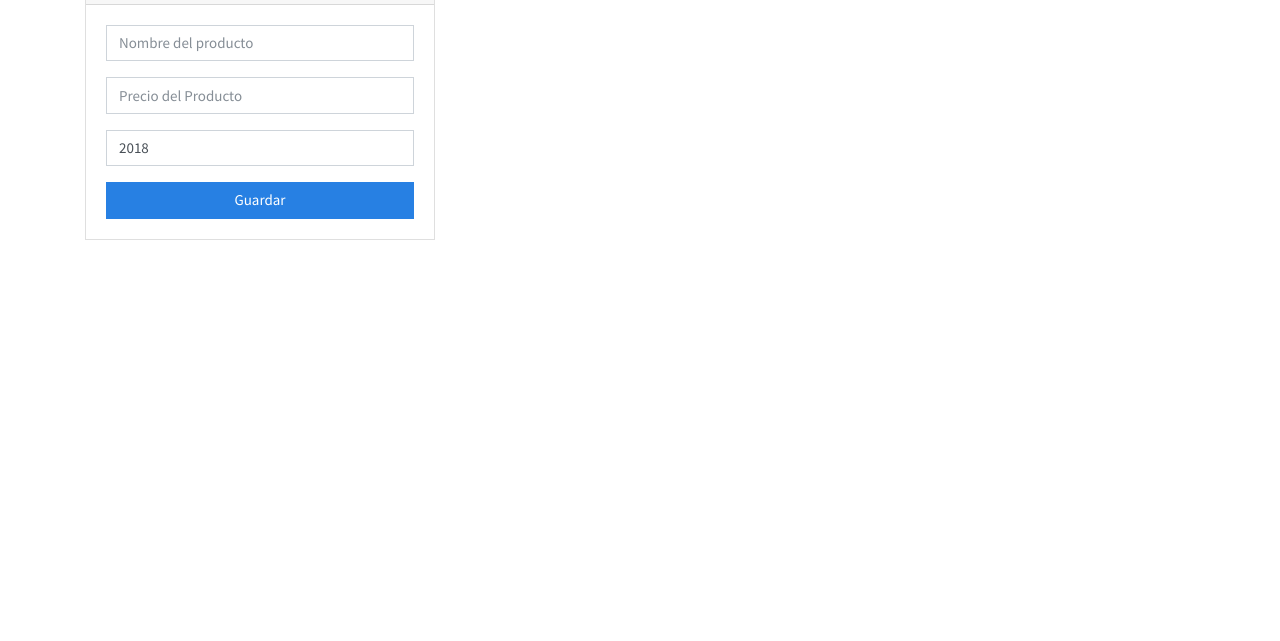
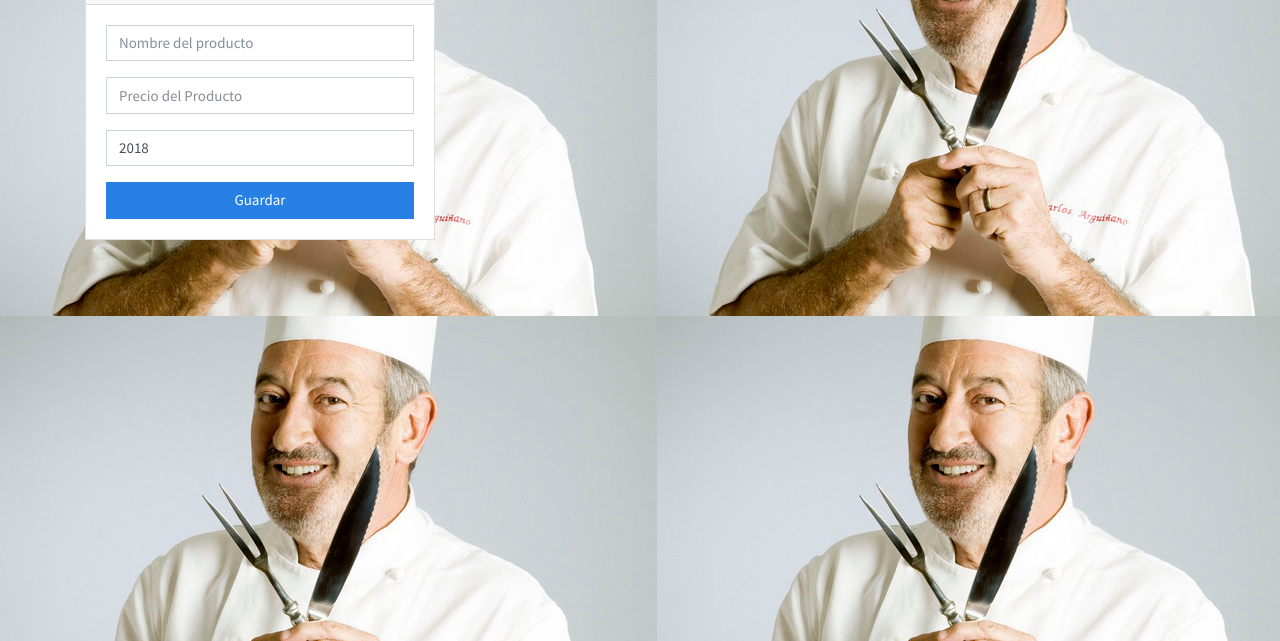
Before and after one commit to marc1234567891/Aplicacion-de-Productos, a plain HTML site: page index.html in a window 1280 px wide. Shown: the part 159-800 px from the top of the page. Drawn offline with nearby package versions, Linux system fonts and the light colour scheme; the site is published under a folder, as on GitHub Pages, so addresses that start at the root find nothing.

Commit message:
Update App.css

```diff
--- a/App.css
+++ b/App.css
@@ -13,5 +13,5 @@
 }
 
 body {
-    background-image: url(/1338205764_133820_1338205764_noticia_normal.jpg);
+    background-image: url(1338205764_133820_1338205764_noticia_normal.jpg);
 }
```
